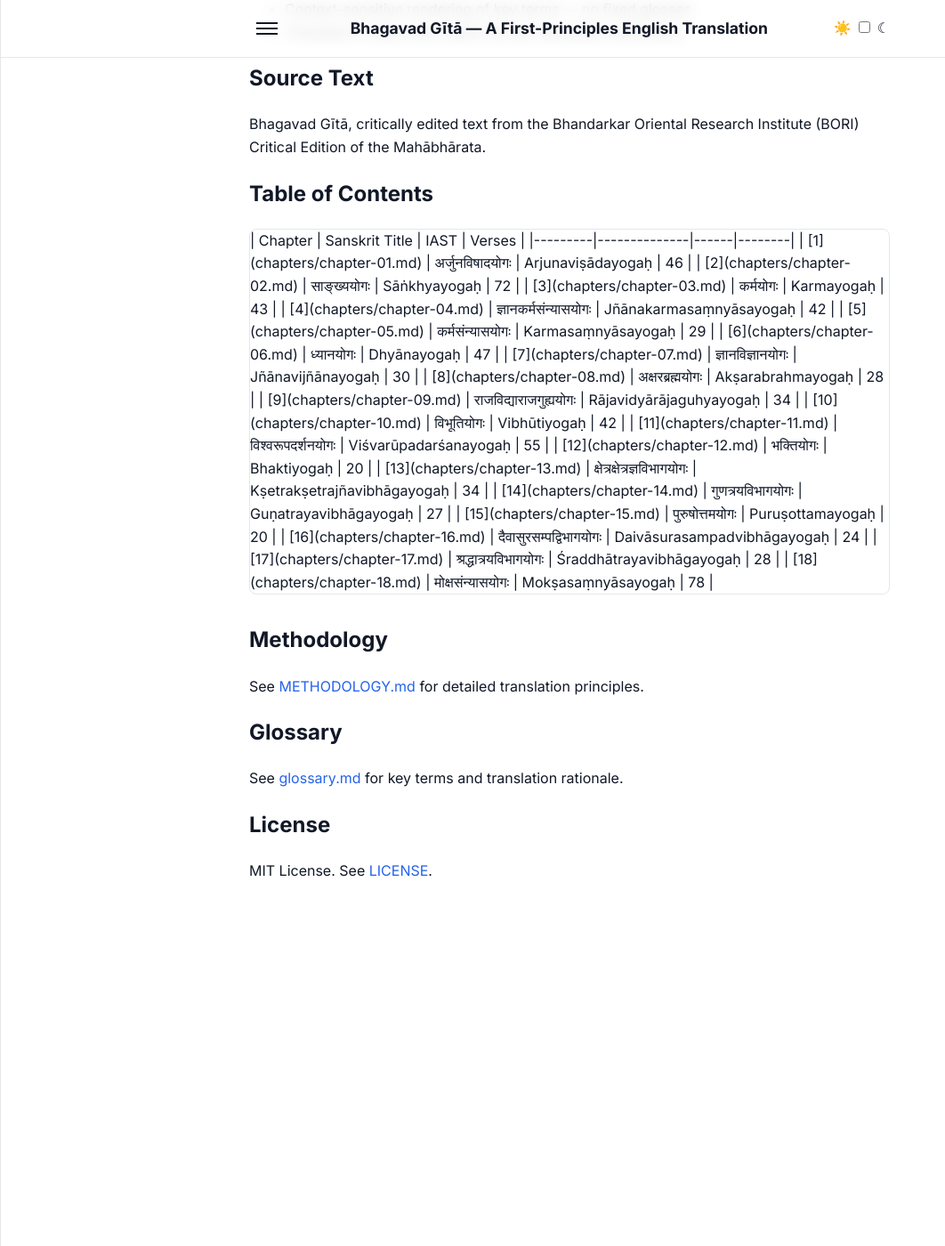
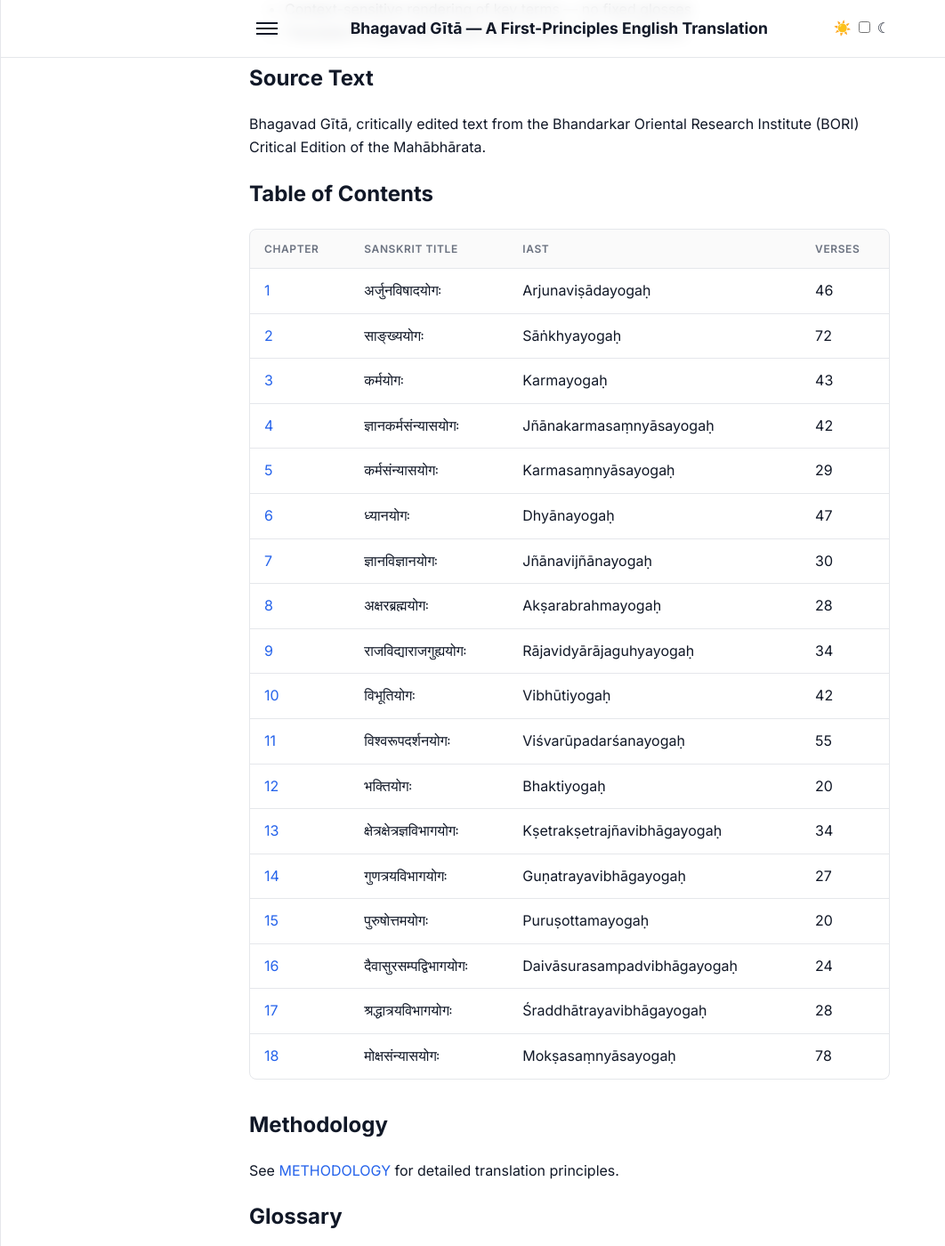
Before and after one commit to ishitvagoel/GitaTranslation, a Jekyll site: the page built from index.md, in a window 1280 px wide and 1400 px high, scrolled down 459 px. Shown: the whole window at 89% size, without its empty margins (0-1062 px from the left). Built offline with Jekyll 4.4.1, drawn with Linux system fonts in a browser that asks for light colours; before the commit the page ends 1467 px from its top, so only the background shows below that.

Commit message:
fix: repair home page links and modernize Table of Contents with Liquid

```diff
--- a/index.md
+++ b/index.md
@@ -23,37 +23,41 @@ Bhagavad Gītā, critically edited text from the Bhandarkar Oriental Research In
 ## Table of Contents
 
 <div class="table-wrapper">
+<table>
+  <thead>
+    <tr>
+      <th>Chapter</th>
+      <th>Sanskrit Title</th>
+      <th>IAST</th>
+      <th>Verses</th>
+    </tr>
+  </thead>
+  <tbody>
+    {% assign chapters = "01,02,03,04,05,06,07,08,09,10,11,12,13,14,15,16,17,18" | split: "," %}
+    {% assign titles = "Arjunaviṣādayogaḥ,Sāṅkhyayogaḥ,Karmayogaḥ,Jñānakarmasaṃnyāsayogaḥ,Karmasaṃnyāsayogaḥ,Dhyānayogaḥ,Jñānavijñānayogaḥ,Akṣarabrahmayogaḥ,Rājavidyārājaguhyayogaḥ,Vibhūtiyogaḥ,Viśvarūpadarśanayogaḥ,Bhaktiyogaḥ,Kṣetrakṣetrajñavibhāgayogaḥ,Guṇatrayavibhāgayogaḥ,Puruṣottamayogaḥ,Daivāsurasampadvibhāgayogaḥ,Śraddhātrayavibhāgayogaḥ,Mokṣasaṃnyāsayogaḥ" | split: "," %}
+    {% assign sanskrit_titles = "अर्जुनविषादयोगः,साङ्ख्ययोगः,कर्मयोगः,ज्ञानकर्मसंन्यासयोगः,कर्मसंन्यासयोगः,ध्यानयोगः,ज्ञानविज्ञानयोगः,अक्षरब्रह्मयोगः,राजविद्याराजगुह्ययोगः,विभूतियोगः,विश्वरूपदर्शनयोगः,भक्तियोगः,क्षेत्रक्षेत्रज्ञविभागयोगः,गुणत्रयविभागयोगः,पुरुषोत्तमयोगः,दैवासुरसम्पद्विभागयोगः,श्रद्धात्रयविभागयोगः,मोक्षसंन्यासयोगः" | split: "," %}
+    {% assign verse_counts = "46,72,43,42,29,47,30,28,34,42,55,20,34,27,20,24,28,78" | split: "," %}
 
-| Chapter | Sanskrit Title | IAST | Verses |
-|---------|--------------|------|--------|
-| [1](chapters/chapter-01.md) | अर्जुनविषादयोगः | Arjunaviṣādayogaḥ | 46 |
-| [2](chapters/chapter-02.md) | साङ्ख्ययोगः | Sāṅkhyayogaḥ | 72 |
-| [3](chapters/chapter-03.md) | कर्मयोगः | Karmayogaḥ | 43 |
-| [4](chapters/chapter-04.md) | ज्ञानकर्मसंन्यासयोगः | Jñānakarmasaṃnyāsayogaḥ | 42 |
-| [5](chapters/chapter-05.md) | कर्मसंन्यासयोगः | Karmasaṃnyāsayogaḥ | 29 |
-| [6](chapters/chapter-06.md) | ध्यानयोगः | Dhyānayogaḥ | 47 |
-| [7](chapters/chapter-07.md) | ज्ञानविज्ञानयोगः | Jñānavijñānayogaḥ | 30 |
-| [8](chapters/chapter-08.md) | अक्षरब्रह्मयोगः | Akṣarabrahmayogaḥ | 28 |
-| [9](chapters/chapter-09.md) | राजविद्याराजगुह्ययोगः | Rājavidyārājaguhyayogaḥ | 34 |
-| [10](chapters/chapter-10.md) | विभूतियोगः | Vibhūtiyogaḥ | 42 |
-| [11](chapters/chapter-11.md) | विश्वरूपदर्शनयोगः | Viśvarūpadarśanayogaḥ | 55 |
-| [12](chapters/chapter-12.md) | भक्तियोगः | Bhaktiyogaḥ | 20 |
-| [13](chapters/chapter-13.md) | क्षेत्रक्षेत्रज्ञविभागयोगः | Kṣetrakṣetrajñavibhāgayogaḥ | 34 |
-| [14](chapters/chapter-14.md) | गुणत्रयविभागयोगः | Guṇatrayavibhāgayogaḥ | 27 |
-| [15](chapters/chapter-15.md) | पुरुषोत्तमयोगः | Puruṣottamayogaḥ | 20 |
-| [16](chapters/chapter-16.md) | दैवासुरसम्पद्विभागयोगः | Daivāsurasampadvibhāgayogaḥ | 24 |
-| [17](chapters/chapter-17.md) | श्रद्धात्रयविभागयोगः | Śraddhātrayavibhāgayogaḥ | 28 |
-| [18](chapters/chapter-18.md) | मोक्षसंन्यासयोगः | Mokṣasaṃnyāsayogaḥ | 78 |
-
+    {% for chapter_num in chapters %}
+      {% assign index = forloop.index0 %}
+      <tr>
+        <td><a href="{{ site.baseurl }}/chapters/chapter-{{ chapter_num }}">{{ chapter_num | plus: 0 }}</a></td>
+        <td>{{ sanskrit_titles[index] }}</td>
+        <td>{{ titles[index] }}</td>
+        <td>{{ verse_counts[index] }}</td>
+      </tr>
+    {% endfor %}
+  </tbody>
+</table>
 </div>
 
 ## Methodology
 
-See [METHODOLOGY.md](METHODOLOGY.md) for detailed translation principles.
+See [METHODOLOGY](METHODOLOGY) for detailed translation principles.
 
 ## Glossary
 
-See [glossary.md](glossary.md) for key terms and translation rationale.
+See [glossary](glossary) for key terms and translation rationale.
 
 ## License
 
```
